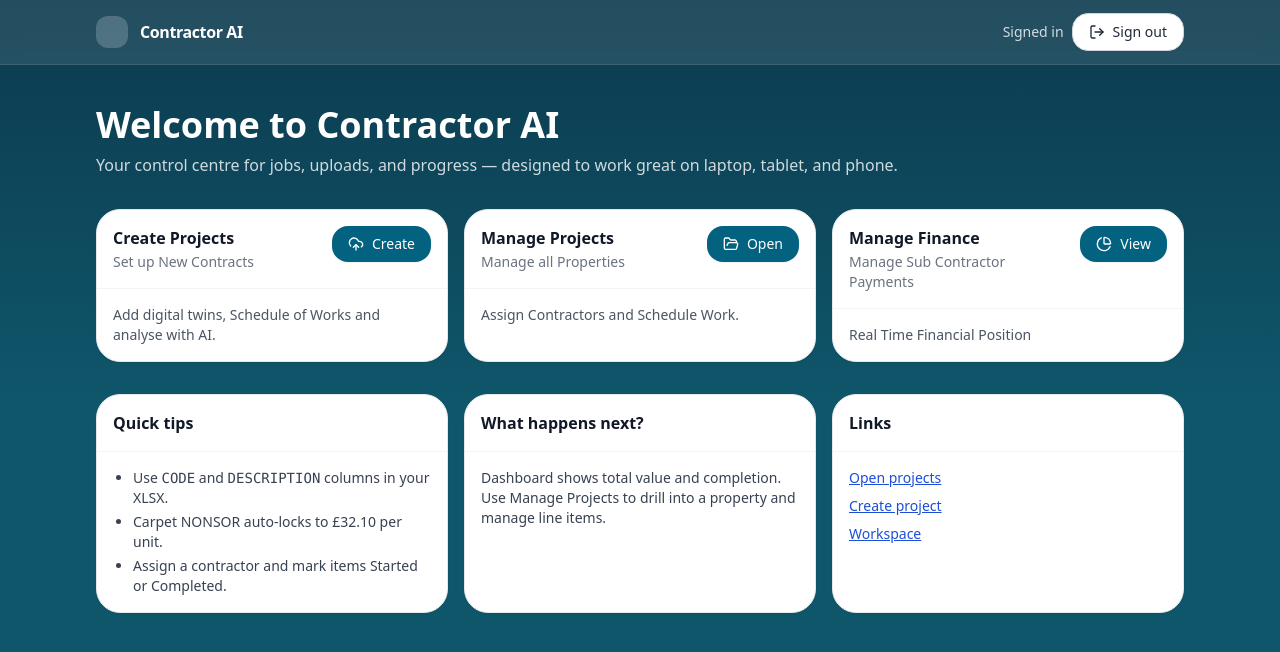
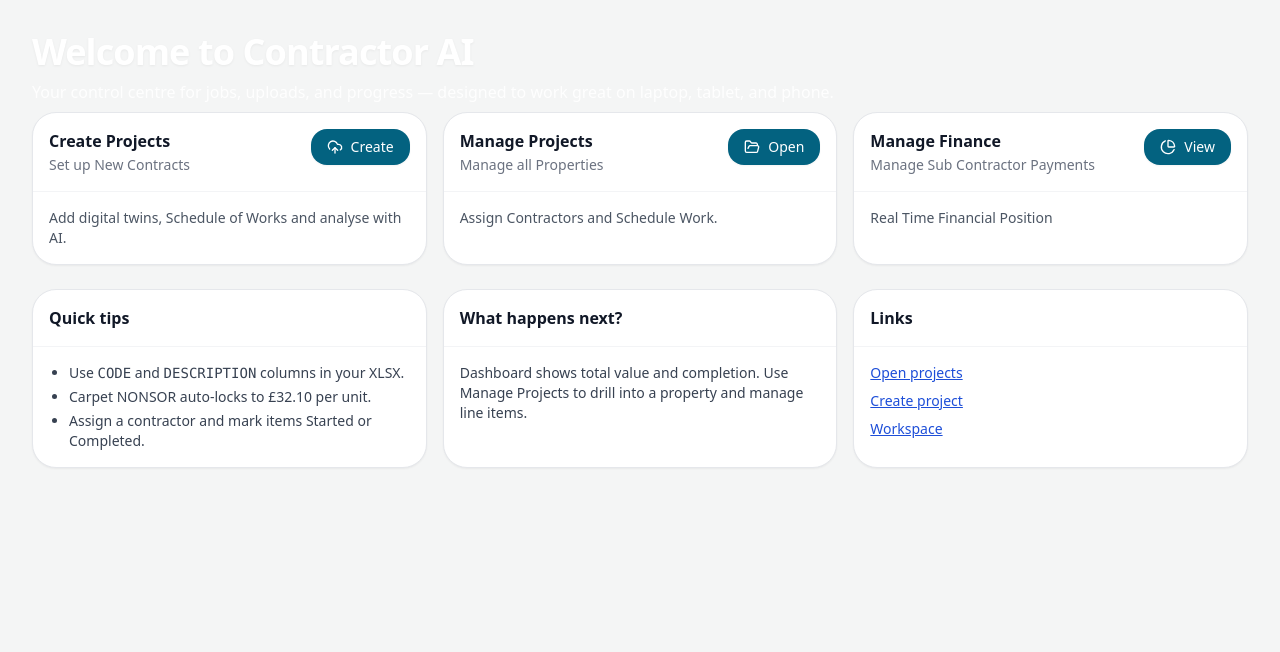
Before and after one commit to mikeherrity1973/contractor-ops, a Next.js app: page /app/home in a window 1280 px wide. Shown: the top 652 px of the page. Built offline with nearby package versions, Linux system fonts and the light colour scheme.

Commit message:
Update page.tsx

```diff
--- a/app/app/home/page.tsx
+++ b/app/app/home/page.tsx
@@ -1,44 +1,45 @@
+'use client';
 import React from 'react';
-import Link from 'next/link';
-import { FolderOpen, UploadCloud, PieChart, LogOut } from 'lucide-react';
+import { useRouter } from 'next/navigation';
+import { FolderOpen, UploadCloud, PieChart } from 'lucide-react';
 import { Button, Card } from '@/components/ui';
 
 export default function HomeHub() {
+  const router = useRouter();
+
   return (
-    <div className="min-h-screen bg-gradient-to-b from-[#0C3A4E] via-[#0F566B] to-[#0F566B]">
-      {/* Top bar */}
-      <header className="sticky top-0 z-10 bg-white/10 backdrop-blur border-b border-white/10">
-        <div className="mx-auto max-w-6xl px-4 sm:px-6 lg:px-8 h-16 flex items-center justify-between">
-          <div className="flex items-center gap-3">
-            <div className="h-8 w-8 rounded-xl bg-white/20" />
-            <span className="font-semibold tracking-tight text-white">Contractor AI</span>
-          </div>
-          <div className="flex items-center gap-2">
-            <span className="hidden sm:block text-sm text-white/80">Signed in</span>
-            <Link href="/"><Button variant="outline"><LogOut size={16}/> Sign out</Button></Link>
-          </div>
-        </div>
+    <main className="relative mx-auto max-w-7xl px-4 sm:px-6 lg:px-8 py-8">
+      {/* Decorative gradient band only at the very top */}
+      <div
+        aria-hidden
+        className="
+          pointer-events-none absolute inset-x-0 top-0 -z-10
+          h-[260px]
+          bg-[radial-gradient(120%_70%_at_50%_0%,var(--brand-900)_0%,var(--brand-700)_45%,transparent_75%)]
+        "
+      />
+
+      {/* Hero */}
+      <header className="pb-6">
+        <h1 className="text-3xl sm:text-4xl font-semibold tracking-tight text-white drop-shadow-sm">
+          Welcome to Contractor AI
+        </h1>
+        <p className="mt-2 text-white/90">
+          Your control centre for jobs, uploads, and progress — designed to work great
+          on laptop, tablet, and phone.
+        </p>
       </header>
 
-      {/* Page body */}
-      <main className="mx-auto max-w-6xl px-4 sm:px-6 lg:px-8 py-10 space-y-8">
-        <div className="text-white">
-          <h1 className="text-4xl font-bold">Welcome to Contractor AI</h1>
-          <p className="mt-2 text-white/80">
-            Your control centre for jobs, uploads, and progress — designed to work great on laptop, tablet, and phone.
-          </p>
-        </div>
-
-        {/* Primary actions (REORDERED + TEXT UPDATED) */}
-        <section className="grid grid-cols-1 sm:grid-cols-3 gap-4 -mt-16">
-          {/* 1) Create Projects (was Add Project) */}
+      {/* Primary actions */}
+      <section className="grid grid-cols-1 sm:grid-cols-3 gap-4 -mt-4">
+        {/* Create Projects (left) */}
         <Card
           title="Create Projects"
           subtitle="Set up New Contracts"
           actions={
-              <Link href="/app#upload">
-                <Button><UploadCloud size={16}/> Create</Button>
-              </Link>
+            <Button onClick={() => router.push('/app#upload')}>
+              <UploadCloud size={16} /> Create
+            </Button>
           }
         >
           <p className="text-sm text-gray-600">
@@ -46,60 +47,61 @@ export default function HomeHub() {
           </p>
         </Card>
 
-          {/* 2) Manage Projects (was View Projects) */}
+        {/* Manage Projects (middle) */}
         <Card
           title="Manage Projects"
           subtitle="Manage all Properties"
           actions={
-              <Link href="/app#jobs">
-                <Button><FolderOpen size={16}/> Open</Button>
-              </Link>
+            <Button onClick={() => router.push('/app#jobs')}>
+              <FolderOpen size={16} /> Open
+            </Button>
           }
         >
-            <p className="text-sm text-gray-600">
-              Assign Contractors and Schedule Work.
-            </p>
+          <p className="text-sm text-gray-600">Assign Contractors and Schedule Work.</p>
         </Card>
 
-          {/* 3) Manage Finance (was Dashboard) */}
+        {/* Manage Finance (right) */}
         <Card
           title="Manage Finance"
           subtitle="Manage Sub Contractor Payments"
           actions={
-              <Link href="/app/dashboard">
-                <Button><PieChart size={16}/> View</Button>
-              </Link>
+            <Button onClick={() => router.push('/app#items')}>
+              <PieChart size={16} /> View
+            </Button>
           }
         >
-            <p className="text-sm text-gray-600">
-              Real Time Financial Position
-            </p>
+          <p className="text-sm text-gray-600">Real Time Financial Position</p>
         </Card>
       </section>
 
-        {/* Lower grid stays unchanged */}
-        <section className="grid grid-cols-1 lg:grid-cols-3 gap-4">
+      {/* Secondary content (unchanged) */}
+      <section className="grid grid-cols-1 lg:grid-cols-3 gap-4 mt-6">
         <Card title="Quick tips">
           <ul className="list-disc pl-5 text-sm text-gray-700 space-y-1">
-              <li>Use <span className="font-mono">CODE</span> and <span className="font-mono">DESCRIPTION</span> columns in your XLSX.</li>
+            <li>
+              Use <span className="font-mono">CODE</span> and{' '}
+              <span className="font-mono">DESCRIPTION</span> columns in your XLSX.
+            </li>
             <li>Carpet NONSOR auto-locks to £32.10 per unit.</li>
             <li>Assign a contractor and mark items Started or Completed.</li>
           </ul>
         </Card>
+
         <Card title="What happens next?">
           <p className="text-sm text-gray-700">
-              Dashboard shows total value and completion. Use Manage Projects to drill into a property and manage line items.
+            Dashboard shows total value and completion. Use Manage Projects to drill
+            into a property and manage line items.
           </p>
         </Card>
+
         <Card title="Links">
           <div className="flex flex-col gap-2 text-sm">
-              <Link className="underline text-blue-700" href="/app#jobs">Open projects</Link>
-              <Link className="underline text-blue-700" href="/app#upload">Create project</Link>
-              <Link className="underline text-blue-700" href="/app">Workspace</Link>
+            <a className="underline text-blue-700" href="/app#jobs">Open projects</a>
+            <a className="underline text-blue-700" href="/app#upload">Create project</a>
+            <a className="underline text-blue-700" href="/app">Workspace</a>
           </div>
         </Card>
       </section>
     </main>
-    </div>
   );
 }
```
Lines whose indentation alone changed are shown as unchanged.
